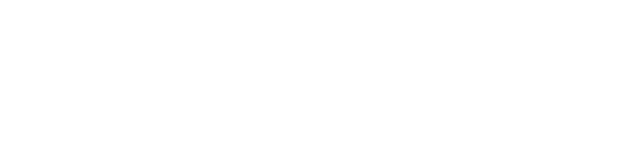
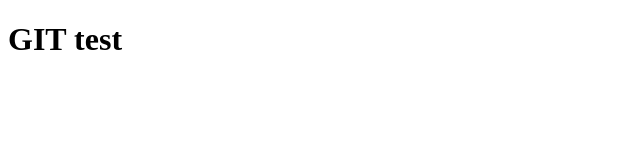
Before and after one commit to Natalia-Tikhomirova/AIT-52.2_GIT, a plain HTML site: page index.html in a window 1280 px wide. Shown: the whole page, without its empty margins (0-640 px from the left). Drawn offline with Linux system fonts and the light colour scheme.

Commit message:
style.css

```diff
--- a/index.html
+++ b/index.html
@@ -6,6 +6,7 @@
     <title>GIT test</title>
 </head>
 <body>
+    <h1>GIT test</h1>
 
 </body>
 </html>
```
Also changed, not shown: style.css (added).
